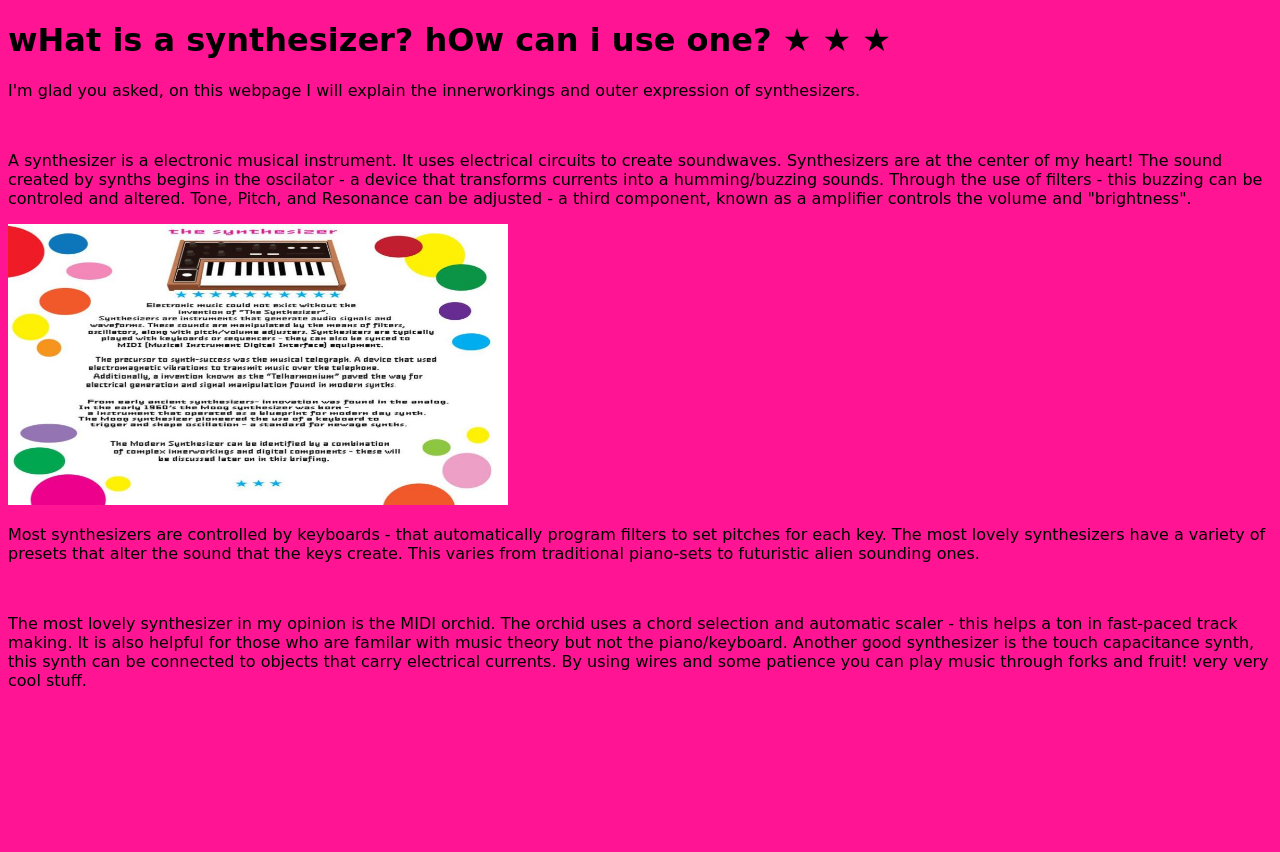
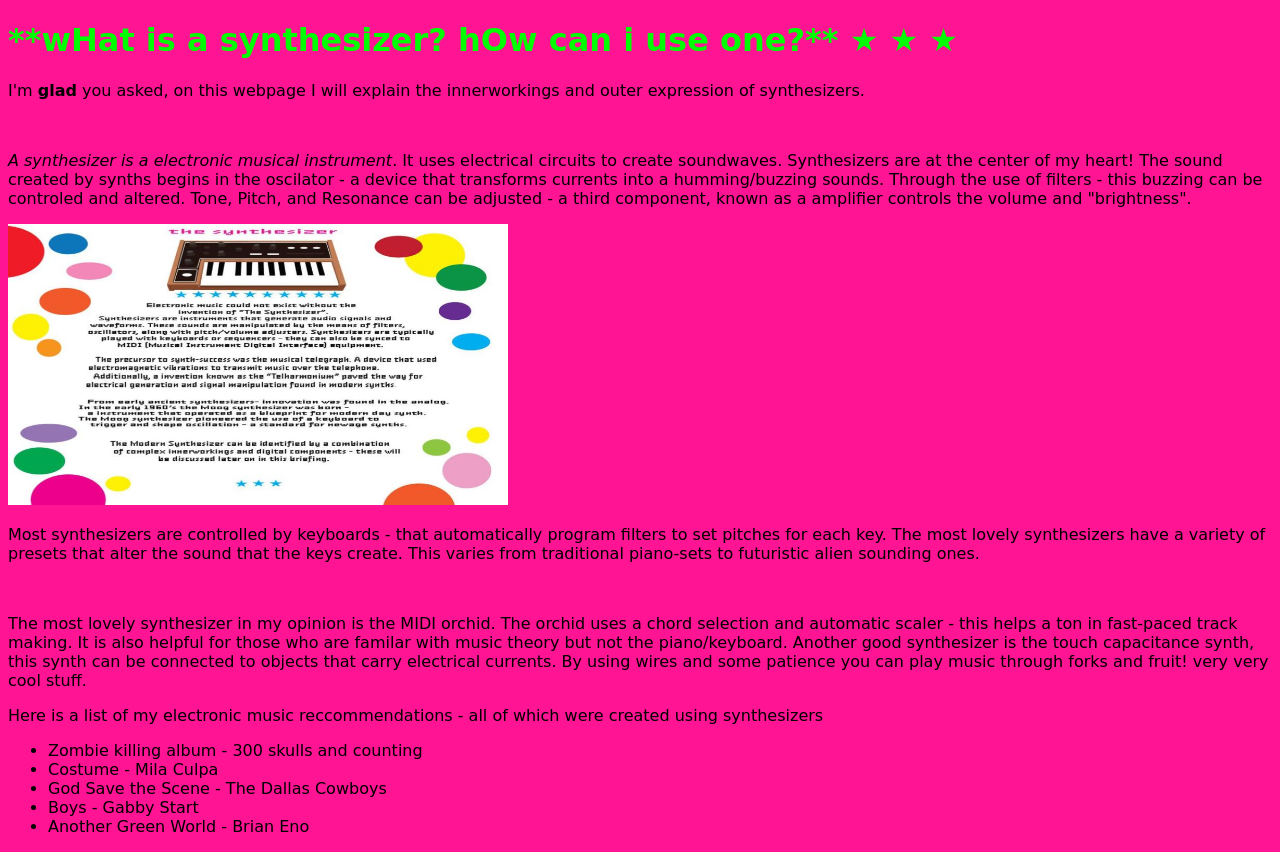
Before and after one commit to idajune1/1-P-Unit-1-Project, a plain HTML site: page index.html in a window 1280 px wide. Before the commit the page ends 800 px from the top, so only its background shows below. Drawn offline with Linux system fonts and the light colour scheme.

Commit message:
i did it yay

```diff
--- a/index.html
+++ b/index.html
@@ -23,13 +23,15 @@ Select ONE Additional Feature to Add
     <body style="background-color: deeppink;font-family: cursive;"
 
 <br>
-<h1>wHat is a synthesizer? hOw can i use one? ★ ★ ★ </h1>
-        <P>I'm glad you asked, on this webpage I will explain
+<h1 style="color: lime;"
+<h1>**wHat is a synthesizer? hOw can i use one?** ★ ★ ★  </h1>
+        <P>I'm <strong>glad</strong> you asked, on this webpage I will explain
             the innerworkings and outer expression of synthesizers.
         </P>
 
+
         <br>
-        <p>A synthesizer is a electronic musical instrument. It uses electrical circuits to
+        <p><em>A synthesizer is a electronic musical instrument</em>. It uses electrical circuits to
             create soundwaves. Synthesizers are at the center of my heart!
             The sound created by synths begins in the oscilator - a device that transforms
             currents into a humming/buzzing sounds. Through the use of filters -
@@ -52,5 +54,14 @@ Select ONE Additional Feature to Add
         and some patience you can play music through forks and fruit! very very cool stuff.
 
     </p>
+    Here is a list of my electronic music reccommendations - all of which were created using synthesizers
+    <ul><li>Zombie killing album - 300 skulls and counting</li>
+    <li>Costume - Mila Culpa </li>
+    <li>God Save the Scene - The Dallas Cowboys</li>
+    <li>Boys - Gabby Start</li>
+    <li> Another Green World - Brian Eno </li></ul>
+
+
+
     </body>
 </html>
```
